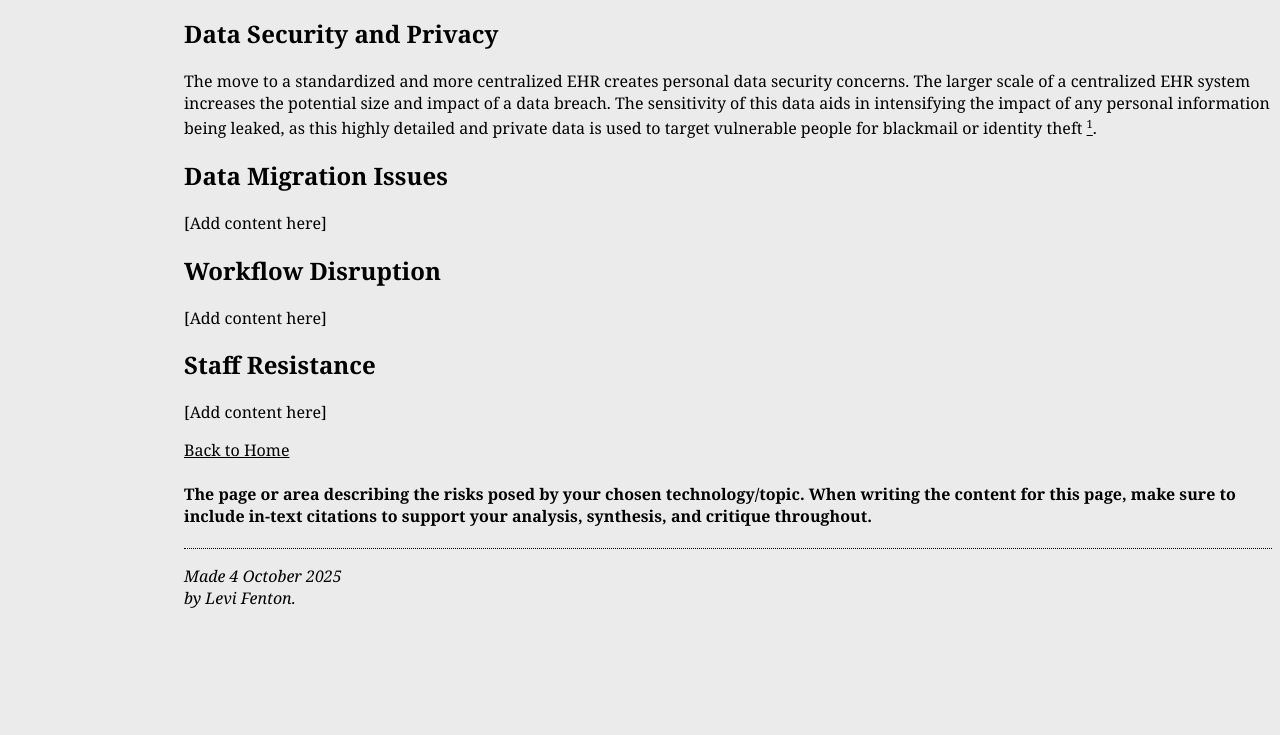
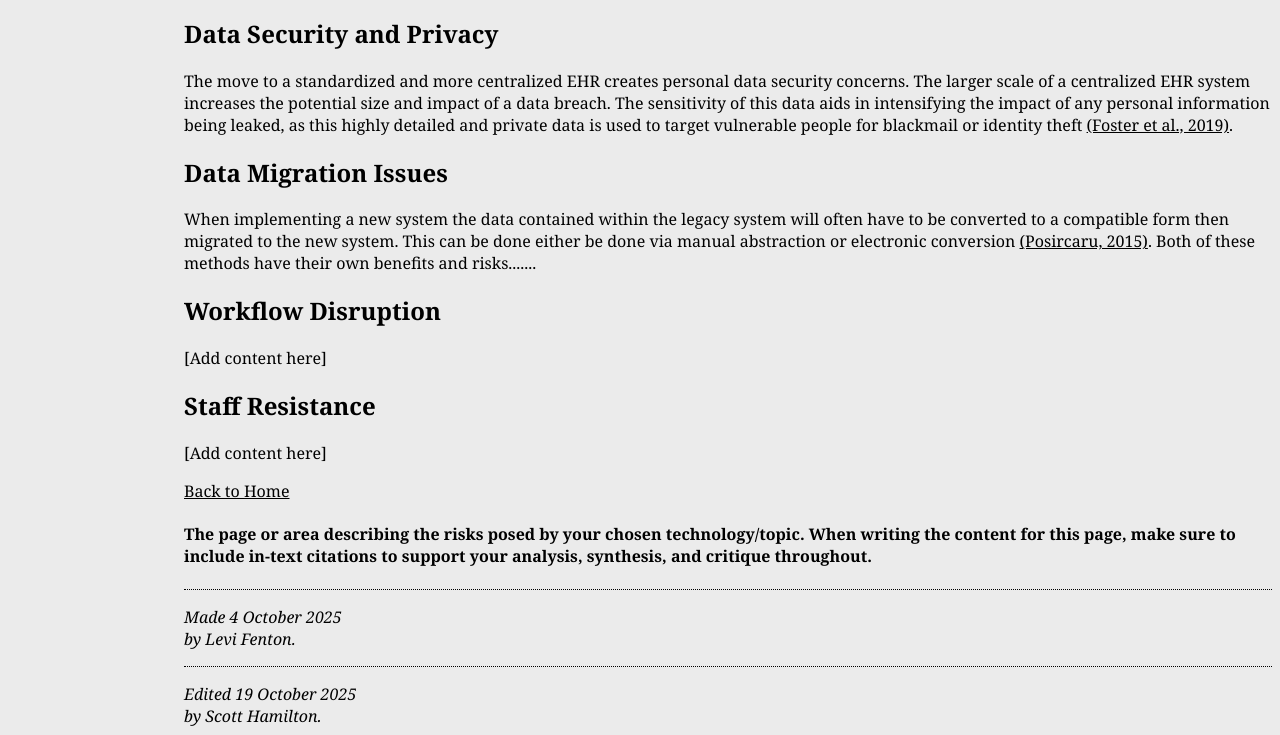
Before and after one commit to dex-prog/comp501, a plain HTML site: page pages/risks.html in a window 1280 px wide. Shown: the part 404-1139 px from the top of the page. Before the commit the page ends 1021 px from the top, so only its background shows below. Drawn offline with Linux system fonts and the light colour scheme; files that its build step writes are made by us from their sources; files whose address does not match are found by name.

Commit message:
mroe edits

```diff
--- a/pages/risks.html
+++ b/pages/risks.html
@@ -31,10 +31,12 @@
   <p>The move to a standardized and more centralized EHR creates personal data security concerns.
     The larger scale of a centralized EHR system increases the potential size and impact of a data breach.
     The sensitivity of this data aids in intensifying the impact of any personal information being leaked,
-    as this highly detailed and private data is used to target vulnerable people for blackmail or  identity theft <a href="references.html"><sup><small>1</small></sup></a>.  </p>
+    as this highly detailed and private data is used to target vulnerable people for blackmail or identity theft <a href="references.html">(Foster et al., 2019)</a>.   </p>
 
   <h2>Data Migration Issues</h2>
-  <p>[Add content here]</p>
+  <p>When implementing a new system the data contained within the legacy system will often have to be converted to a compatible form then migrated to the new system.
+    This can be done either be done via manual abstraction or electronic conversion <a href="references.html">(Posircaru, 2015)</a>.
+     Both of these methods have their own benefits and risks.......</p>
 
   <h2>Workflow Disruption</h2>
   <p>[Add content here]</p>
@@ -52,4 +54,6 @@
 <!-- Sign and date the page, it's only polite! -->
   <address>Made 4 October 2025<br>
     by Levi Fenton.</address>
+    <address>Edited 19 October 2025<br>
+    by Scott Hamilton.</address>
  </html>
```
Also changed, not shown: pages/references.html (+5 -0 lines).
